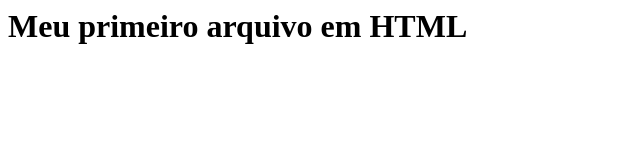
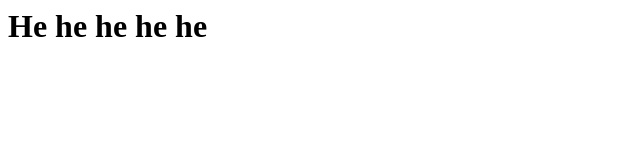
Before and after one commit to Duckstars/Primeiro-Reposit-rio, a plain HTML site: page index.html in a window 1280 px wide. Shown: the whole page, without its empty margins (0-640 px from the left). Drawn offline with Linux system fonts and the light colour scheme.

Commit message:
Update index.html

```diff
--- a/index.html
+++ b/index.html
@@ -1,3 +1,3 @@
 <html>
-  <h1>Meu primeiro arquivo em HTML</h1>
+  <h1>He he he he he</h1>
 </html>
```
